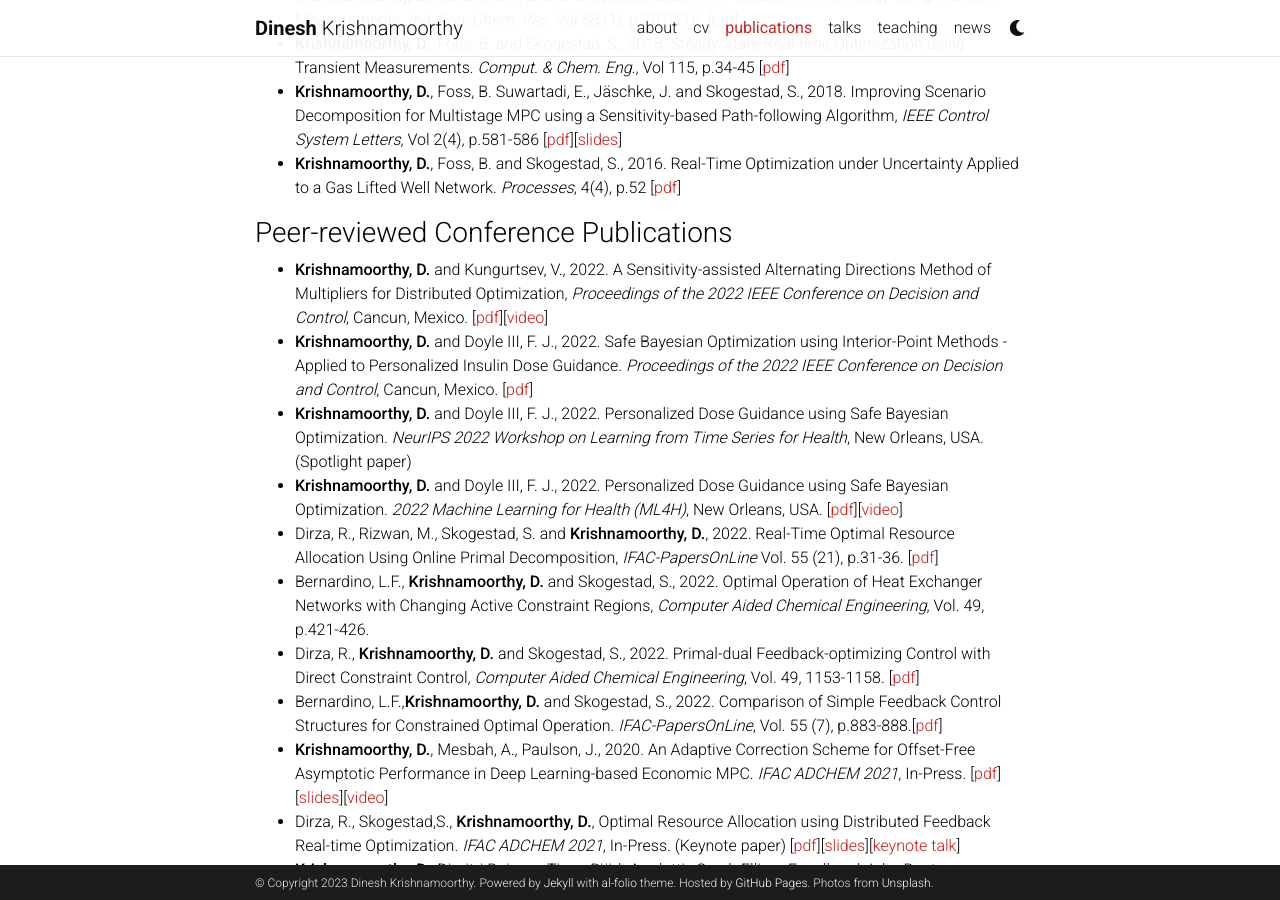
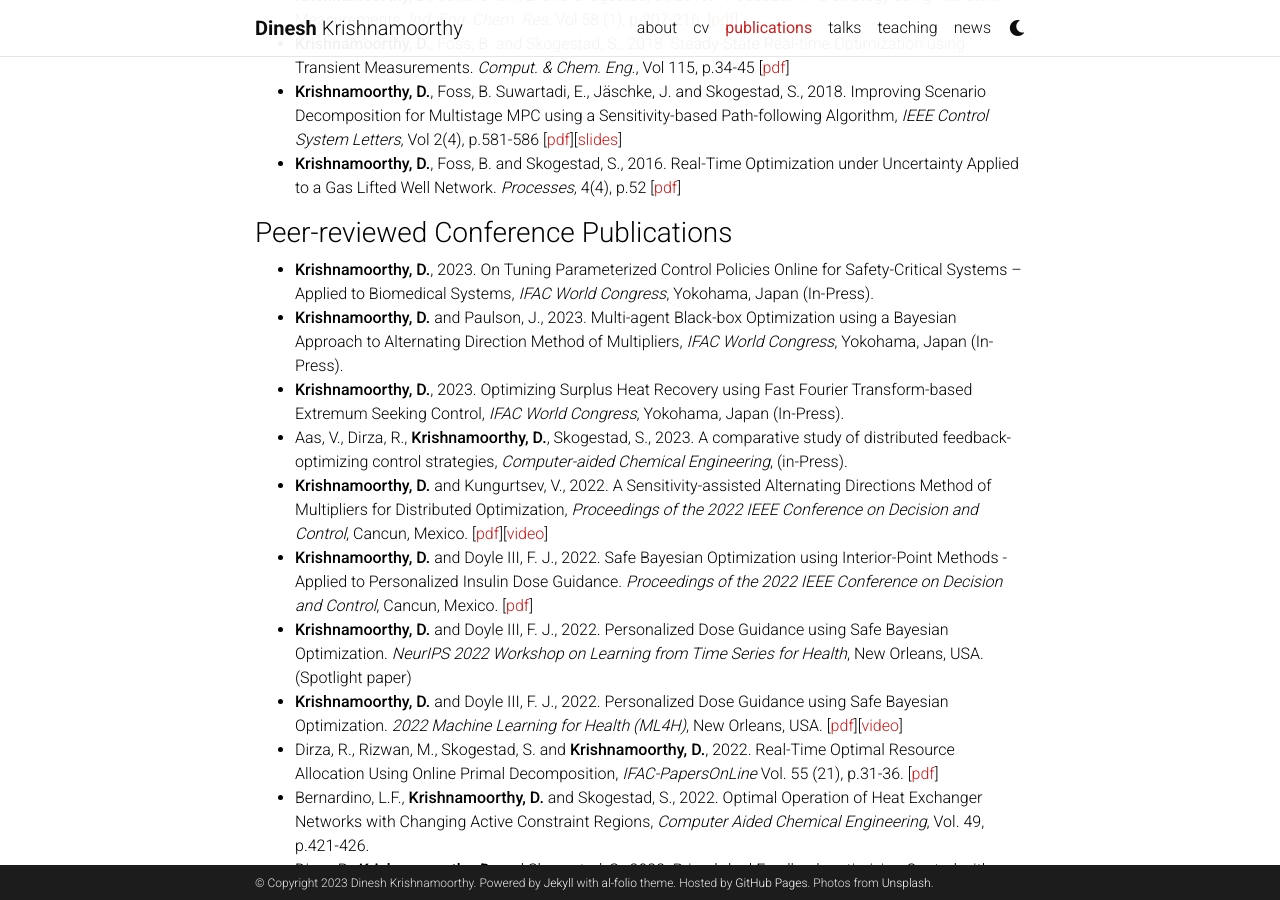
Before and after one commit to dinesh-krishnamoorthy/dinesh-krishnamoorthy.github.io, a Jekyll site: the page built from _pages/publications.md, in a window 1280 px wide and 900 px high, scrolled down 1259 px. Built offline with Jekyll 4.4.1, drawn with Linux system fonts in a browser that asks for light colours; comment, search, counter and statistics services are not loaded; a style sheet for code colours, icons or effects is not loaded.

Commit message:
Update publications.md

```diff
--- a/_pages/publications.md
+++ b/_pages/publications.md
@@ -38,7 +38,10 @@ nav_order: 2
 
 
 ### Peer-reviewed Conference Publications
-
+* **Krishnamoorthy, D.**, 2023. On Tuning Parameterized Control Policies Online for Safety-Critical Systems – Applied to Biomedical Systems, _IFAC World Congress_, Yokohama, Japan (In-Press).
+* **Krishnamoorthy, D.** and Paulson, J., 2023. Multi-agent Black-box Optimization using a Bayesian Approach to Alternating Direction Method of Multipliers, _IFAC World Congress_, Yokohama, Japan (In-Press).
+* **Krishnamoorthy, D.**, 2023. Optimizing Surplus Heat Recovery using Fast Fourier Transform-based Extremum Seeking Control, _IFAC World Congress_, Yokohama, Japan (In-Press).
+* Aas, V., Dirza, R., **Krishnamoorthy, D.**, Skogestad, S., 2023. A comparative study of distributed feedback-optimizing control strategies, _Computer-aided Chemical Engineering_, (in-Press).
 * **Krishnamoorthy, D.** and Kungurtsev, V., 2022. A Sensitivity-assisted Alternating Directions Method of Multipliers for Distributed Optimization, _Proceedings of the 2022 IEEE Conference on Decision and Control_, Cancun, Mexico. [[pdf](https://www.dropbox.com/s/yrn67za9hpzw7n0/main_sADMM_CDC22.pdf?dl=0)][[video](https://youtu.be/3nTpb3SDLK8)]
 * **Krishnamoorthy, D.** and Doyle III, F. J., 2022. Safe Bayesian Optimization using Interior-Point Methods - Applied to Personalized Insulin Dose Guidance. _Proceedings of the 2022 IEEE Conference on Decision and Control_, Cancun, Mexico. [[pdf](https://www.dropbox.com/s/ftywntsundtt78h/Main_ConstrainedBayesOpt.pdf?dl=0)]
 * **Krishnamoorthy, D.** and Doyle III, F. J., 2022. Personalized Dose Guidance using Safe Bayesian Optimization. _NeurIPS 2022 Workshop on Learning from Time Series for Health_, New Orleans, USA. (Spotlight paper)
```
